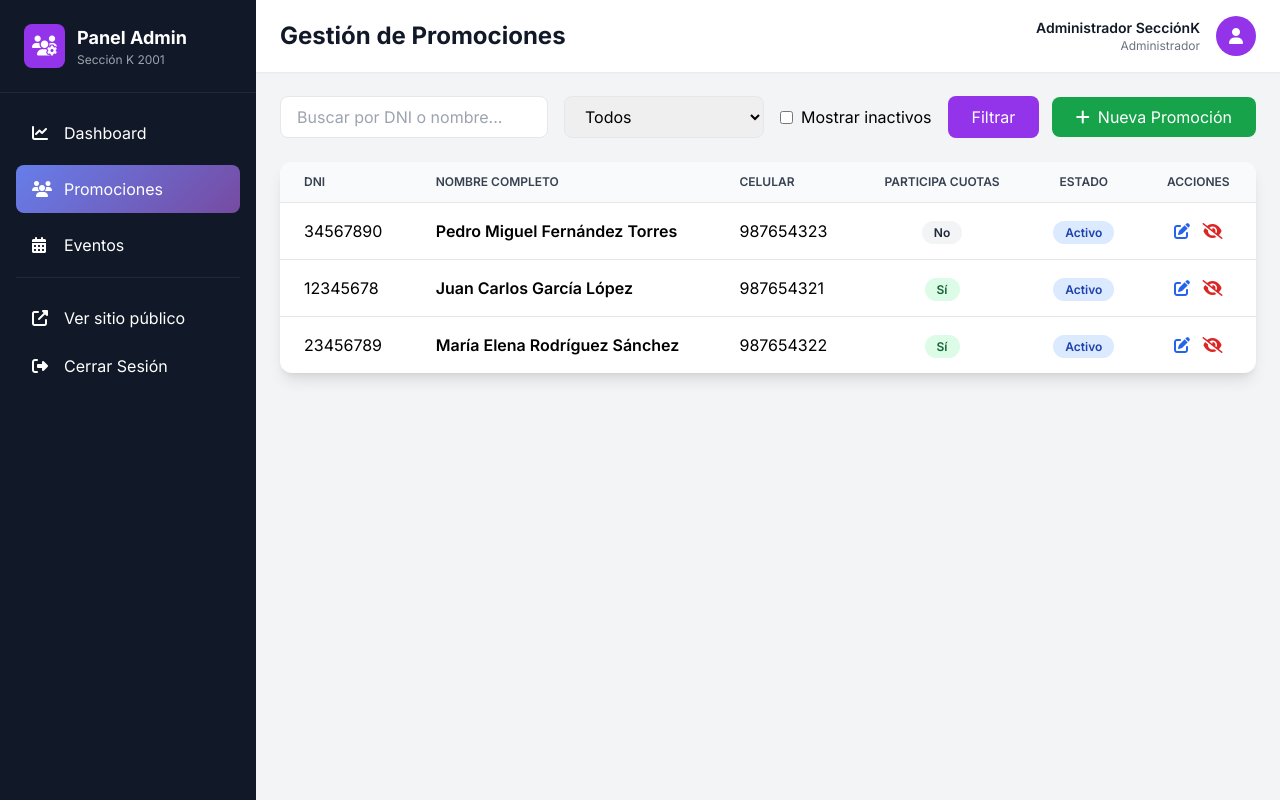
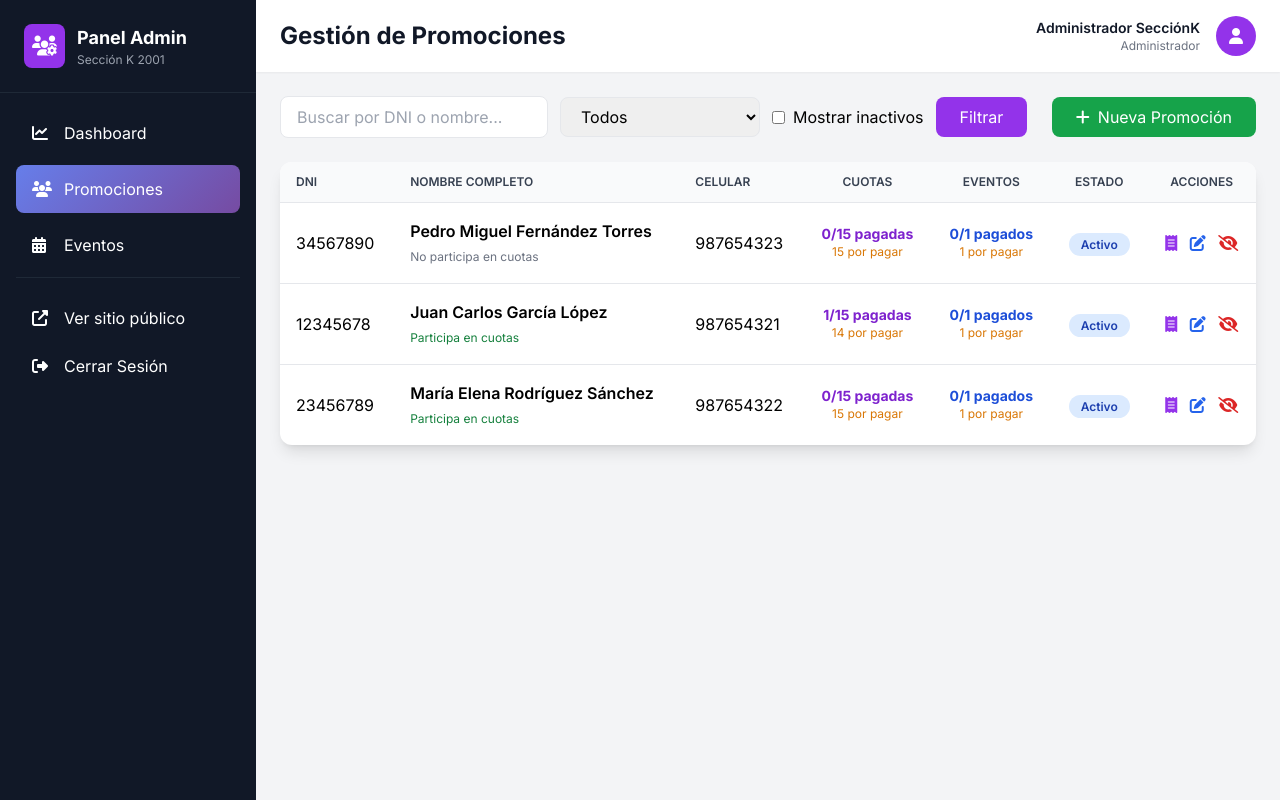
Before and after one commit to ingenioalex/VentaPOS, a Laravel app: page /seccionk/admin/promociones in a window 1280 px wide. Run offline with Laravel 12, Linux system fonts and the light colour scheme; a user stored in the database is signed in; data comes from the database, SQL or seed files in the repository; tables that the repository leaves empty hold one stand-in row (values such as "Sample post"); some libraries are stand-ins or nearby versions.

Commit message:
Mostrar cuotas y eventos pagados o pendientes por cada promoción
En el listado admin aparece cuántas cuotas y eventos pagó cada miembro. El detalle lista cada pago por separado.

Co-authored-by: Yuri Alexander Vargas Lazo <ingeniovargas@gmail.com>

```diff
--- a/app/Http/Controllers/SeccionK/Admin/AdminPromocionController.php
+++ b/app/Http/Controllers/SeccionK/Admin/AdminPromocionController.php
@@ -3,6 +3,7 @@
 namespace App\Http\Controllers\SeccionK\Admin;
 
 use App\Http\Controllers\Controller;
+use App\Models\SeccionKEvento;
 use App\Models\SeccionKPromocion;
 use Illuminate\Http\Request;
 
@@ -30,9 +31,29 @@ class AdminPromocionController extends Controller
             $query->where('activo', true);
         }
 
-        $promociones = $query->orderBy('apellido_paterno')->orderBy('apellido_materno')->paginate(20);
+        $promociones = $query
+            ->withCount([
+                'participaciones as cuotas_pagadas' => function ($q) {
+                    $q->where('pago', true)
+                        ->whereHas('evento', function ($evento) {
+                            $evento->where('tipo', 'cuota_mensual')->where('activo', true);
+                        });
+                },
+                'participaciones as eventos_pagados' => function ($q) {
+                    $q->where('pago', true)
+                        ->whereHas('evento', function ($evento) {
+                            $evento->where('tipo', 'evento')->where('activo', true);
+                        });
+                },
+            ])
+            ->orderBy('apellido_paterno')
+            ->orderBy('apellido_materno')
+            ->paginate(20);
 
-        return view('seccionk.admin.promociones.index', compact('promociones'));
+        $totalCuotas = SeccionKEvento::cuotasMensuales()->activos()->count();
+        $totalEventos = SeccionKEvento::eventos()->activos()->count();
+
+        return view('seccionk.admin.promociones.index', compact('promociones', 'totalCuotas', 'totalEventos'));
     }
 
     public function create()
@@ -66,7 +87,48 @@ class AdminPromocionController extends Controller
 
     public function show(SeccionKPromocion $promocion)
     {
-        return redirect()->route('seccionk.admin.promociones.edit', $promocion);
+        $promocion->load('participaciones.evento');
+        $participaciones = $promocion->participaciones->keyBy('evento_id');
+
+        $cuotas = SeccionKEvento::cuotasMensuales()->activos()->orderBy('fecha')->get()->map(function ($cuota) use ($participaciones) {
+            $part = $participaciones->get($cuota->id);
+
+            return [
+                'evento' => $cuota,
+                'pago' => $part?->pago ?? false,
+                'monto_aportado' => $part?->monto_aportado ?? 0,
+                'fecha_pago' => $part?->fecha_pago,
+                'comentario' => $part?->observaciones,
+                'imagen' => $part?->imagen_sustento,
+                'numero_transaccion' => $part?->numero_transaccion,
+            ];
+        });
+
+        $eventos = SeccionKEvento::eventos()->activos()->orderBy('fecha', 'desc')->get()->map(function ($evento) use ($participaciones) {
+            $part = $participaciones->get($evento->id);
+
+            return [
+                'evento' => $evento,
+                'participo' => $part?->participo ?? false,
+                'pago' => $part?->pago ?? false,
+                'monto_aportado' => $part?->monto_aportado ?? 0,
+                'fecha_pago' => $part?->fecha_pago,
+                'comentario' => $part?->observaciones,
+                'imagen' => $part?->imagen_sustento,
+                'numero_transaccion' => $part?->numero_transaccion,
+            ];
+        });
+
+        $cuotasPagadas = $cuotas->where('pago', true)->count();
+        $eventosPagados = $eventos->where('pago', true)->count();
+
+        return view('seccionk.admin.promociones.pagos', compact(
+            'promocion',
+            'cuotas',
+            'eventos',
+            'cuotasPagadas',
+            'eventosPagados'
+        ));
     }
 
     public function update(Request $request, SeccionKPromocion $promocion)
--- a/resources/views/seccionk/admin/promociones/index.blade.php
+++ b/resources/views/seccionk/admin/promociones/index.blade.php
@@ -4,8 +4,8 @@
 @section('page-title', 'Gestión de Promociones')
 
 @section('content')
-<div class="mb-6 flex justify-between items-center">
-    <form method="GET" class="flex space-x-4">
+<div class="mb-6 flex flex-col lg:flex-row lg:justify-between lg:items-center gap-4">
+    <form method="GET" class="flex flex-wrap items-center gap-3">
         <input type="text" name="buscar" placeholder="Buscar por DNI o nombre..." value="{{ request('buscar') }}" class="px-4 py-2 border rounded-lg focus:ring-2 focus:ring-purple-500">
         <select name="participa_cuotas" class="px-4 py-2 border rounded-lg">
             <option value="">Todos</option>
@@ -18,51 +18,81 @@
         </label>
         <button type="submit" class="bg-purple-600 text-white px-6 py-2 rounded-lg hover:bg-purple-700">Filtrar</button>
     </form>
-    <a href="{{ route('seccionk.admin.promociones.create') }}" class="bg-green-600 text-white px-6 py-2 rounded-lg hover:bg-green-700">
+    <a href="{{ route('seccionk.admin.promociones.create') }}" class="bg-green-600 text-white px-6 py-2 rounded-lg hover:bg-green-700 text-center">
         <i class="fas fa-plus mr-2"></i>Nueva Promoción
     </a>
 </div>
 
-<div class="bg-white rounded-xl shadow-lg overflow-hidden">
+<div class="bg-white rounded-xl shadow-lg overflow-x-auto">
     <table class="min-w-full divide-y divide-gray-200">
         <thead class="bg-gray-50">
             <tr>
-                <th class="px-6 py-3 text-left text-xs font-semibold text-gray-700 uppercase">DNI</th>
-                <th class="px-6 py-3 text-left text-xs font-semibold text-gray-700 uppercase">Nombre Completo</th>
-                <th class="px-6 py-3 text-left text-xs font-semibold text-gray-700 uppercase">Celular</th>
-                <th class="px-6 py-3 text-center text-xs font-semibold text-gray-700 uppercase">Participa Cuotas</th>
-                <th class="px-6 py-3 text-center text-xs font-semibold text-gray-700 uppercase">Estado</th>
-                <th class="px-6 py-3 text-center text-xs font-semibold text-gray-700 uppercase">Acciones</th>
+                <th class="px-4 py-3 text-left text-xs font-semibold text-gray-700 uppercase">DNI</th>
+                <th class="px-4 py-3 text-left text-xs font-semibold text-gray-700 uppercase">Nombre Completo</th>
+                <th class="px-4 py-3 text-left text-xs font-semibold text-gray-700 uppercase">Celular</th>
+                <th class="px-4 py-3 text-center text-xs font-semibold text-gray-700 uppercase">Cuotas</th>
+                <th class="px-4 py-3 text-center text-xs font-semibold text-gray-700 uppercase">Eventos</th>
+                <th class="px-4 py-3 text-center text-xs font-semibold text-gray-700 uppercase">Estado</th>
+                <th class="px-4 py-3 text-center text-xs font-semibold text-gray-700 uppercase">Acciones</th>
             </tr>
         </thead>
         <tbody class="divide-y divide-gray-200">
             @forelse($promociones as $promo)
+                @php
+                    $cuotasPagadas = (int) $promo->cuotas_pagadas;
+                    $cuotasFaltan = max($totalCuotas - $cuotasPagadas, 0);
+                    $eventosPagados = (int) $promo->eventos_pagados;
+                    $eventosFaltan = max($totalEventos - $eventosPagados, 0);
+                @endphp
             <tr class="hover:bg-gray-50">
-                <td class="px-6 py-4">{{ $promo->dni }}</td>
-                <td class="px-6 py-4 font-semibold">{{ $promo->nombreCompleto() }}</td>
-                <td class="px-6 py-4">{{ $promo->celular ?? '-' }}</td>
-                <td class="px-6 py-4 text-center">
+                <td class="px-4 py-4">{{ $promo->dni }}</td>
+                <td class="px-4 py-4">
+                    <div class="font-semibold">{{ $promo->nombreCompleto() }}</div>
                     @if($promo->participa_cuotas)
-                        <span class="px-3 py-1 rounded-full bg-green-100 text-green-800 text-xs font-semibold">Sí</span>
+                        <span class="text-xs text-green-700">Participa en cuotas</span>
                     @else
-                        <span class="px-3 py-1 rounded-full bg-gray-100 text-gray-800 text-xs font-semibold">No</span>
+                        <span class="text-xs text-gray-500">No participa en cuotas</span>
                     @endif
                 </td>
-                <td class="px-6 py-4 text-center">
+                <td class="px-4 py-4">{{ $promo->celular ?? '-' }}</td>
+                <td class="px-4 py-4 text-center">
+                    <a href="{{ route('seccionk.admin.promociones.show', $promo) }}" class="inline-block">
+                        <div class="text-sm font-bold {{ $cuotasFaltan === 0 && $totalCuotas > 0 ? 'text-green-600' : 'text-purple-700' }}">
+                            {{ $cuotasPagadas }}/{{ $totalCuotas }} pagadas
+                        </div>
+                        <div class="text-xs {{ $cuotasFaltan === 0 ? 'text-green-600' : 'text-amber-600' }}">
+                            {{ $cuotasFaltan === 0 ? 'Al día' : $cuotasFaltan.' por pagar' }}
+                        </div>
+                    </a>
+                </td>
+                <td class="px-4 py-4 text-center">
+                    <a href="{{ route('seccionk.admin.promociones.show', $promo) }}" class="inline-block">
+                        <div class="text-sm font-bold {{ $eventosFaltan === 0 && $totalEventos > 0 ? 'text-green-600' : 'text-blue-700' }}">
+                            {{ $eventosPagados }}/{{ $totalEventos }} pagados
+                        </div>
+                        <div class="text-xs {{ $eventosFaltan === 0 ? 'text-green-600' : 'text-amber-600' }}">
+                            {{ $totalEventos === 0 ? 'Sin eventos' : ($eventosFaltan === 0 ? 'Al día' : $eventosFaltan.' por pagar') }}
+                        </div>
+                    </a>
+                </td>
+                <td class="px-4 py-4 text-center">
                     @if($promo->activo)
                         <span class="px-3 py-1 rounded-full bg-blue-100 text-blue-800 text-xs font-semibold">Activo</span>
                     @else
                         <span class="px-3 py-1 rounded-full bg-red-100 text-red-800 text-xs font-semibold">Inactivo</span>
                     @endif
                 </td>
-                <td class="px-6 py-4 text-center space-x-2">
-                    <a href="{{ route('seccionk.admin.promociones.edit', $promo) }}" class="text-blue-600 hover:text-blue-800">
+                <td class="px-4 py-4 text-center space-x-2 whitespace-nowrap">
+                    <a href="{{ route('seccionk.admin.promociones.show', $promo) }}" class="text-purple-600 hover:text-purple-800" title="Ver pagos">
+                        <i class="fas fa-receipt"></i>
+                    </a>
+                    <a href="{{ route('seccionk.admin.promociones.edit', $promo) }}" class="text-blue-600 hover:text-blue-800" title="Editar">
                         <i class="fas fa-edit"></i>
                     </a>
                     <form action="{{ route('seccionk.admin.promociones.destroy', $promo) }}" method="POST" class="inline" onsubmit="return confirm('¿Ocultar esta promoción?')">
                         @csrf
                         @method('DELETE')
-                        <button type="submit" class="text-red-600 hover:text-red-800">
+                        <button type="submit" class="text-red-600 hover:text-red-800" title="Ocultar">
                             <i class="fas fa-eye-slash"></i>
                         </button>
                     </form>
@@ -70,7 +100,7 @@
             </tr>
             @empty
             <tr>
-                <td colspan="6" class="px-6 py-12 text-center text-gray-500">No hay promociones registradas</td>
+                <td colspan="7" class="px-6 py-12 text-center text-gray-500">No hay promociones registradas</td>
             </tr>
             @endforelse
         </tbody>
@@ -78,6 +108,6 @@
 </div>
 
 <div class="mt-6">
-    {{ $promociones->links() }}
+    {{ $promociones->withQueryString()->links() }}
 </div>
 @endsection
```
Also changed, not shown: resources/views/seccionk/admin/promociones/pagos.blade.php (added, +115 -0 lines).
